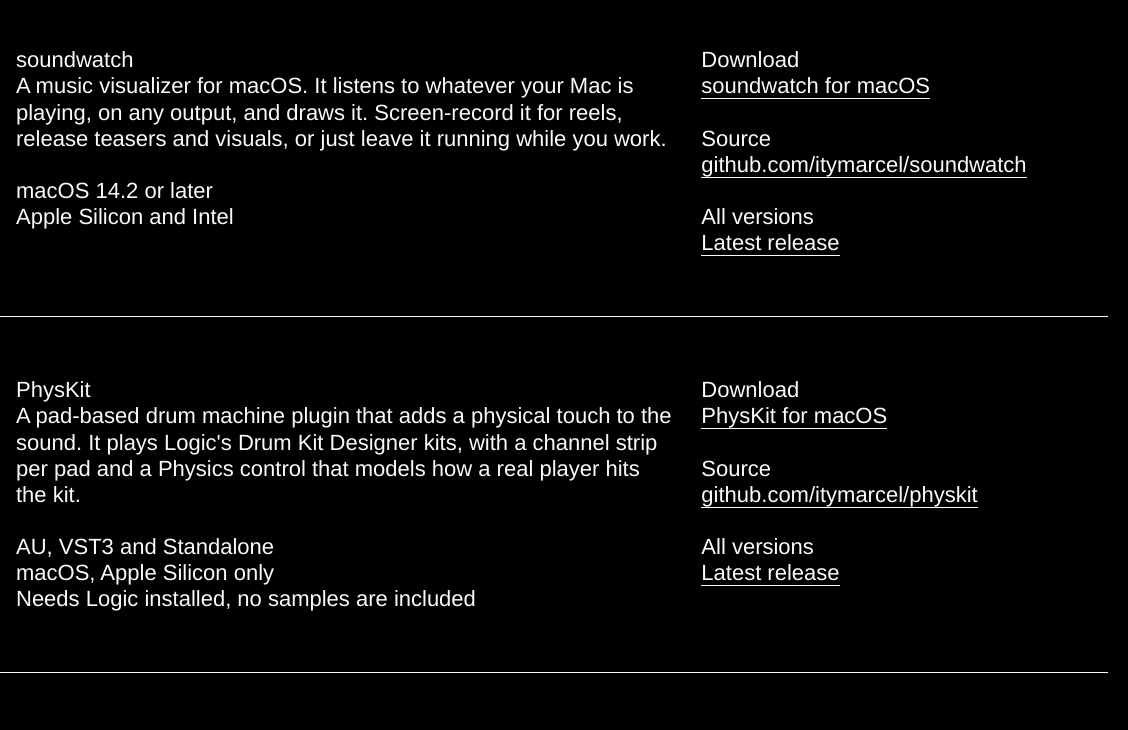
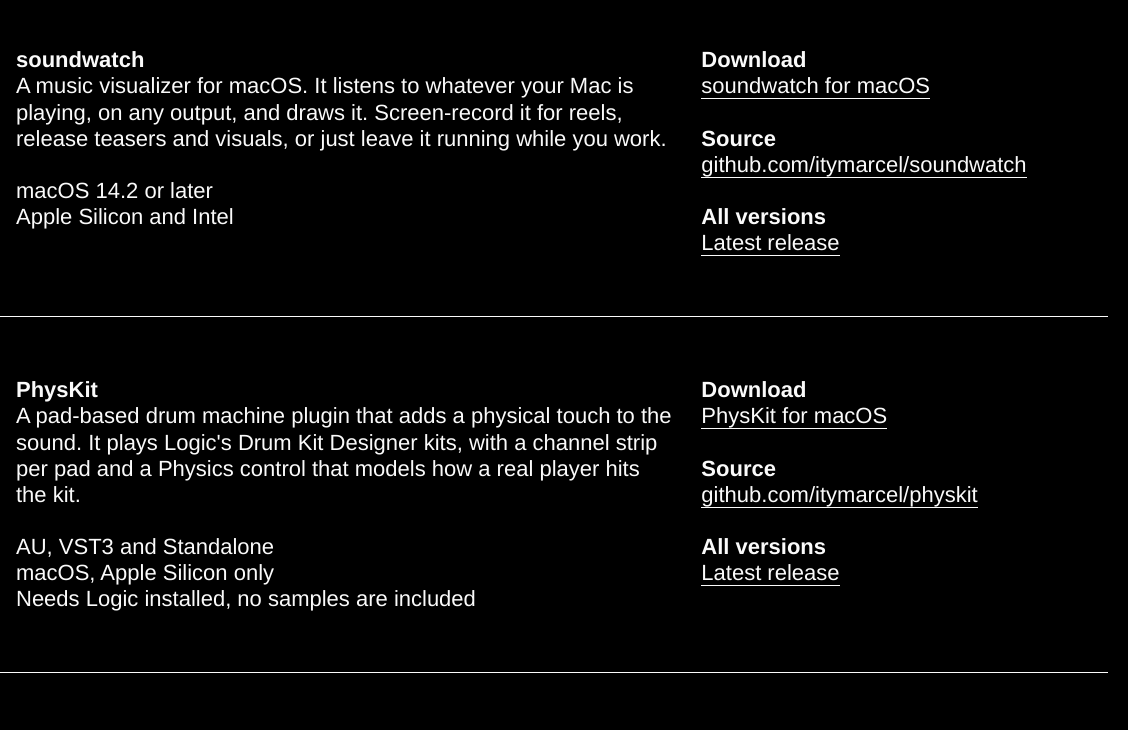
Before and after one commit to itymarcel/producer-tools, a plain HTML site: page index.html in a window 1280 px wide. Shown: the part 340-1070 px from the top of the page, 152-1280 px from the left. Drawn offline with Linux system fonts and the light colour scheme.

Commit message:
bold app titles and link labels
Co-Authored-By: Claude Fable 5.2 <noreply@anthropic.com>

```diff
--- a/index.html
+++ b/index.html
@@ -18,6 +18,7 @@
     background: #000;
   }
   h1, h2, p { margin: 0; font-weight: 400; font-size: inherit; }
+  .tool h2, .tool b { font-weight: 800; }
   a { color: inherit; text-decoration: none; }
   img { display: block; max-width: 100%; height: auto; }
 
@@ -82,9 +83,9 @@
       </div>
     </div>
     <div>
-      <p>Download<br><a href="https://github.com/itymarcel/soundwatch/releases/download/v1.3/soundwatch-1.3.zip">soundwatch for macOS</a></p>
-      <p>Source<br><a href="https://github.com/itymarcel/soundwatch" target="_blank" rel="noopener">github.com/itymarcel/soundwatch</a></p>
-      <p>All versions<br><a href="https://github.com/itymarcel/soundwatch/releases/latest" target="_blank" rel="noopener">Latest release</a></p>
+      <p><b>Download</b><br><a href="https://github.com/itymarcel/soundwatch/releases/download/v1.3/soundwatch-1.3.zip">soundwatch for macOS</a></p>
+      <p><b>Source</b><br><a href="https://github.com/itymarcel/soundwatch" target="_blank" rel="noopener">github.com/itymarcel/soundwatch</a></p>
+      <p><b>All versions</b><br><a href="https://github.com/itymarcel/soundwatch/releases/latest" target="_blank" rel="noopener">Latest release</a></p>
     </div>
   </section>
 
@@ -98,9 +99,9 @@
       </div>
     </div>
     <div>
-      <p>Download<br><a href="https://github.com/itymarcel/physkit/releases/download/v0.1.0/PhysKit-0.1.0-macOS-arm64.zip">PhysKit for macOS</a></p>
-      <p>Source<br><a href="https://github.com/itymarcel/physkit" target="_blank" rel="noopener">github.com/itymarcel/physkit</a></p>
-      <p>All versions<br><a href="https://github.com/itymarcel/physkit/releases/latest" target="_blank" rel="noopener">Latest release</a></p>
+      <p><b>Download</b><br><a href="https://github.com/itymarcel/physkit/releases/download/v0.1.0/PhysKit-0.1.0-macOS-arm64.zip">PhysKit for macOS</a></p>
+      <p><b>Source</b><br><a href="https://github.com/itymarcel/physkit" target="_blank" rel="noopener">github.com/itymarcel/physkit</a></p>
+      <p><b>All versions</b><br><a href="https://github.com/itymarcel/physkit/releases/latest" target="_blank" rel="noopener">Latest release</a></p>
     </div>
   </section>
 
@@ -114,8 +115,8 @@
       </div>
     </div>
     <div>
-      <p>Open<br><a href="https://piano-scales-production.up.railway.app/" target="_blank" rel="noopener">Piano Scales web app</a></p>
-      <p>Source<br><a href="https://github.com/itymarcel/piano-scales" target="_blank" rel="noopener">github.com/itymarcel/piano-scales</a></p>
+      <p><b>Open</b><br><a href="https://piano-scales-production.up.railway.app/" target="_blank" rel="noopener">Piano Scales web app</a></p>
+      <p><b>Source</b><br><a href="https://github.com/itymarcel/piano-scales" target="_blank" rel="noopener">github.com/itymarcel/piano-scales</a></p>
     </div>
   </section>
 
```
